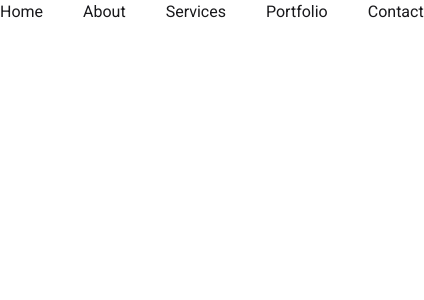
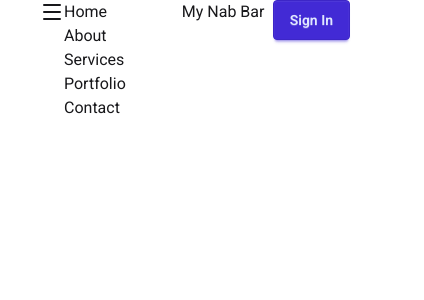
Before and after one commit to 404Shihab/tailwind-react-pricing-options, a React (Vite) app: page / in a window 390 px wide. Shown: the top 300 px of the page, 424 px wide, since content can reach past the window. Built offline with nearby package versions, Linux system fonts and the light colour scheme.

Commit message:
Refactor NavBar component to use state for mobile menu toggle and improve structure

```diff
--- a/src/components/NavBar/NavBar.jsx
+++ b/src/components/NavBar/NavBar.jsx
@@ -1,4 +1,6 @@
-import React from 'react';
+import React, { useState } from 'react';
+import { Menu } from 'lucide-react';
+import { X } from 'lucide-react';
 
 const  navigationData = [
   {
@@ -29,14 +31,28 @@
 ]
 
 const NavBar = () => {
+  const [open, setOpen] = useState(false);
+
+  const links = navigationData.map(route => <li className='mr-10'>
+            <a href={route}>{route.name}</a></li>)
     return (
-      <nav>
-        <ul className='flex'>
+      <nav className='flex justify-between mx-10'>
+        <span className='flex'onClick={()=> setOpen(!open)}>
+          {open ? <X className='md:hidden'></X> : <Menu className='md:hidden'></Menu>}
+          <ul className='md:hidden'>
+            {
+              links
+            }
+          </ul>
+
+          <h3 className='ml-4'>My Nab Bar</h3>
+        </span>
+        <ul className='md:flex hidden'>
           {
-            navigationData.map(route => <li className='mr-10'>
-            <a href={route}>{route.name}</a></li>)
+            links
           }
         </ul>
+        <button className='btn btn-primary'>Sign In</button>
       </nav>
     );
 };
```
